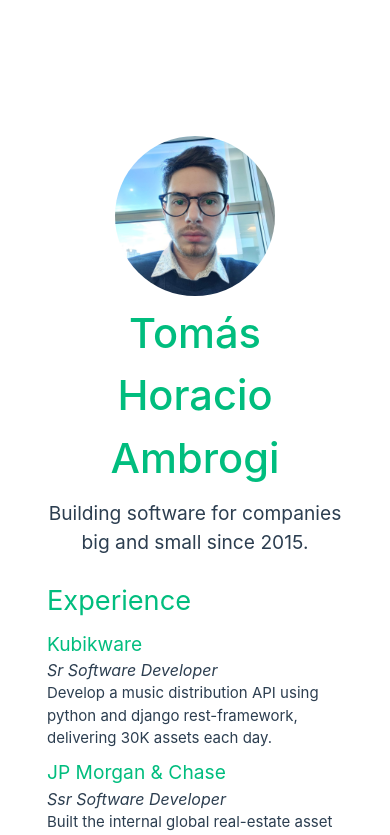
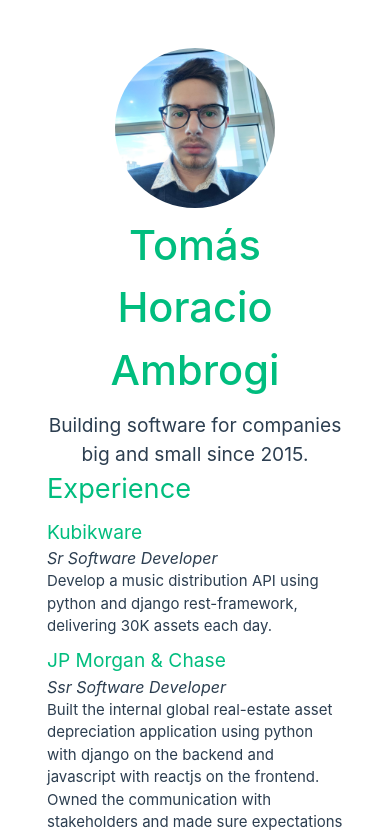
Before and after one commit to tomiambro/resume, a Vue app: page / in a window 390 px wide. Shown: the top 835 px of the page. Built offline with nearby package versions, Linux system fonts and the light colour scheme.

Commit message:
mobile style details

```diff
--- a/src/App.vue
+++ b/src/App.vue
@@ -7,7 +7,7 @@ import PublicationsSection from './components/publications/Publications.vue'
 
 <template>
     <header>
-        <div class="container mx-auto flex flex-col justify-center my-16">
+        <div class="container mx-auto flex flex-col justify-center lg:my-16">
             <TitleSection />
             <ExperienceSection />
             <PublicationsSection />
--- a/src/components/Title.vue
+++ b/src/components/Title.vue
@@ -1,7 +1,7 @@
 <script setup></script>
 
 <template>
-    <div class="title container flex-col lg:flex-row items-center my-6">
+    <div class="title container flex-col lg:flex-row items-center lg:my-6">
         <div class="image crop my-4 lg:my-0">
             <img
                 alt="Vue logo"
```
